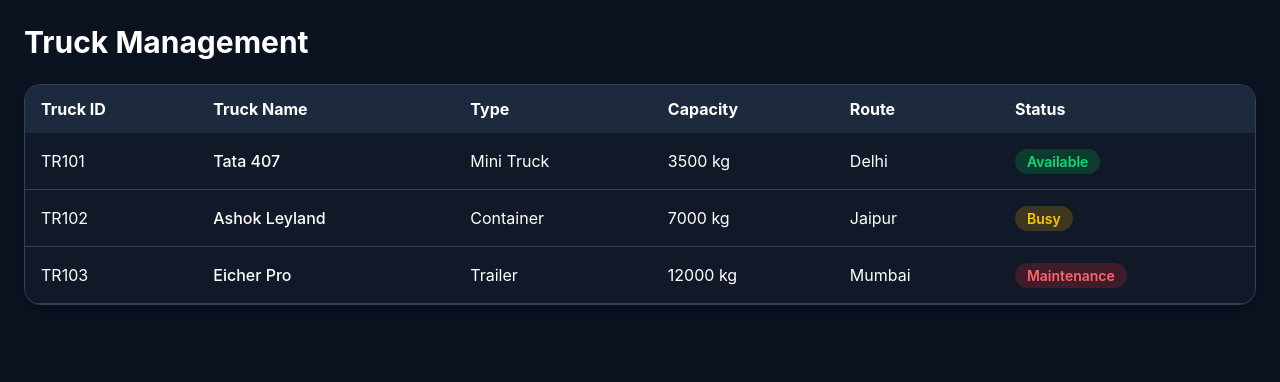
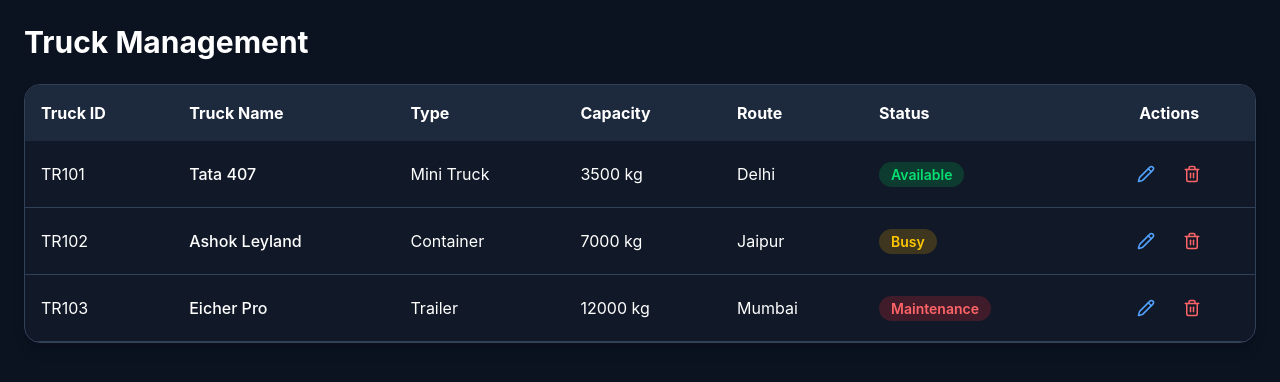
Before and after one commit to bstar042005/Smart-Truck-Loading-Optimization-System, a React app in the folder frontend/: page /trucks in a window 1280 px wide. Shown: the top 382 px of the page. Built offline with nearby package versions, Linux system fonts and the light colour scheme; the HTML template or start-up script is replaced by a standard one.

Commit message:
feat: enhance truck table with status badges and action buttons

```diff
--- a/frontend/src/components/trucks/TruckRow.jsx
+++ b/frontend/src/components/trucks/TruckRow.jsx
@@ -1,3 +1,5 @@
+import { Pencil, Trash2 } from "lucide-react";
+
 export default function TruckRow({ truck }) {
   const getStatusClass = (status) => {
     switch (status) {
@@ -16,7 +18,7 @@
   };
 
   return (
-    <tr className="border-b border-slate-700 hover:bg-slate-800 transition">
+    <tr className="border-b border-slate-700 transition hover:bg-slate-800">
       <td className="px-4 py-4">{truck.truckId}</td>
 
       <td className="px-4 py-4 font-medium">{truck.truckName}</td>
@@ -36,6 +38,24 @@
           {truck.status}
         </span>
       </td>
+
+      <td className="px-4 py-4">
+        <div className="flex items-center justify-center gap-3">
+          <button
+            className="rounded-lg p-2 text-blue-400 transition hover:bg-blue-500/20 hover:text-blue-300"
+            title="Edit Truck"
+          >
+            <Pencil size={18} />
+          </button>
+
+          <button
+            className="rounded-lg p-2 text-red-400 transition hover:bg-red-500/20 hover:text-red-300"
+            title="Delete Truck"
+          >
+            <Trash2 size={18} />
+          </button>
+        </div>
+      </td>
     </tr>
   );
 }
--- a/frontend/src/components/trucks/TruckTable.jsx
+++ b/frontend/src/components/trucks/TruckTable.jsx
@@ -6,12 +6,13 @@
       <table className="w-full text-left text-white">
         <thead className="bg-slate-800">
           <tr>
-            <th className="px-4 py-3">Truck ID</th>
-            <th className="px-4 py-3">Truck Name</th>
-            <th className="px-4 py-3">Type</th>
-            <th className="px-4 py-3">Capacity</th>
-            <th className="px-4 py-3">Route</th>
-            <th className="px-4 py-3">Status</th>
+            <th className="px-4 py-4">Truck ID</th>
+            <th className="px-4 py-4">Truck Name</th>
+            <th className="px-4 py-4">Type</th>
+            <th className="px-4 py-4">Capacity</th>
+            <th className="px-4 py-4">Route</th>
+            <th className="px-4 py-4">Status</th>
+            <th className="px-4 py-4 text-center">Actions</th>
           </tr>
         </thead>
 
```
